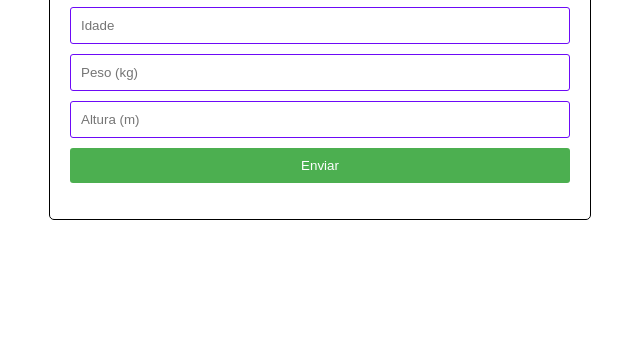
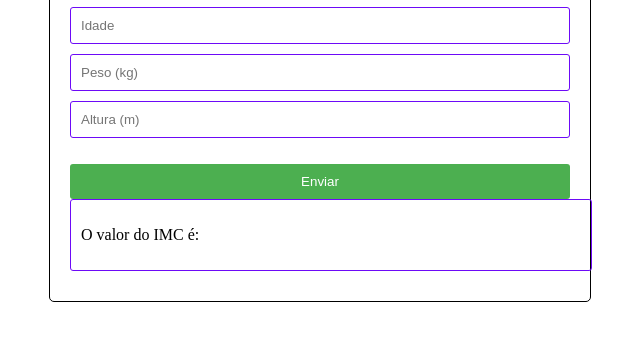
Before and after one commit to eduardoodb/Formulario-20-12-23, a plain HTML site: page codigo gleison.html in a window 1280 px wide. Shown: the part 136-476 px from the top of the page, without its empty margins (320-960 px from the left). Drawn offline with Linux system fonts and the light colour scheme.

Commit message:
Add files via upload

```diff
--- a/codigo gleison.html
+++ b/codigo gleison.html
@@ -26,7 +26,7 @@
             border-radius: 3px;
         }
 
-        .container input[type="submit"] {
+        #enviar {
             width: 100%;
             padding: 10px;
             background-color: #4CAF50;
@@ -35,6 +35,15 @@
             border-radius: 3px;
             cursor: pointer;
         }
+
+        .result {
+            width: 100%;
+            padding: 10px;
+            margin-bottom: 10px;
+            border: 1px solid #6d0af7;
+            border-radius: 3px;
+        }
+
     </style>
 
 </head>
@@ -45,16 +54,20 @@
         <form>
             <input type="text" placeholder="Nome e Sobrenome" required>
             <input type="number" placeholder="Idade" required>
-            <input type="number" step="0.01" placeholder="Peso (kg)" required>
-            <input type="number" step="0.01" placeholder="Altura (m)" required>
-            <input type="submit" value="Enviar">
+            <input type="number" step="0.01" placeholder="Peso (kg)" id="peso" required>
+            <input type="number" step="0.01" placeholder="Altura (m)" id="altura" required>
         </form>
+
+        <button id="enviar">Enviar</button>
+
+        <div class="result">
+            <p id="imc_calculo">O valor do IMC é: </p>
+            <p id="imc_message"></p>
+        </div>
     </div>
 
-    <div>
-
-    </div>
 
 </body>
+ <script src="script-20-12-23.js"></script>
 
 </html>
```
